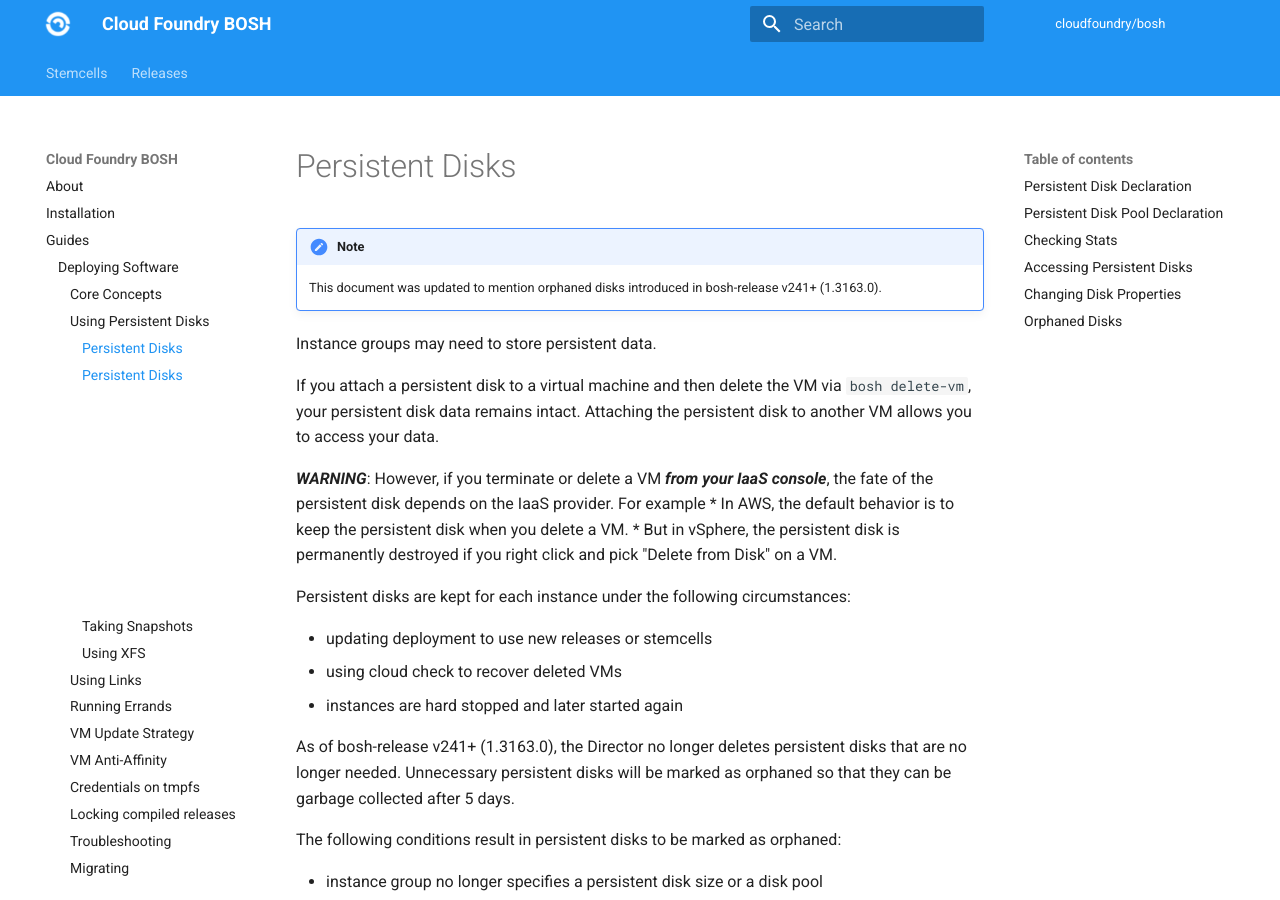
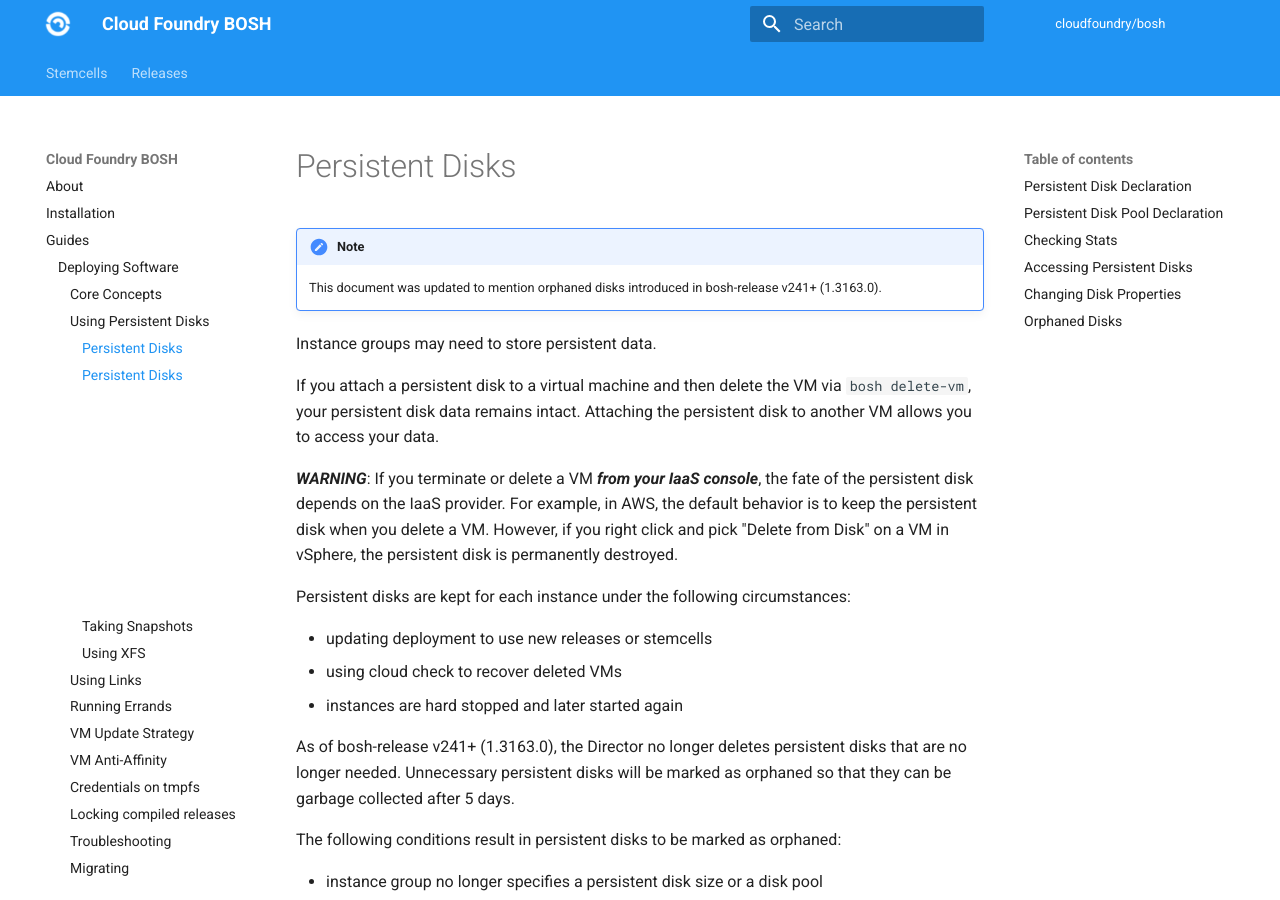
Before and after one commit to cloudfoundry/docs-bosh, an MkDocs documentation site: the page built from content/persistent-disks.md, in a window 1280 px wide and 900 px high. Built offline with MkDocs 1.6.1 and Material for MkDocs 9.7.7, drawn with Linux system fonts in a browser that asks for light colours; old or Windows-style settings are respelled for this version of MkDocs.

Commit message:
Persistent disk polishing
* Asterisk chars in warning section do not produce bullet points in the HTML view. Considering this and that we do not plan to share an exhaustive list within the warning, I suggest to rephrase emphasizing those are just two examples of default IaaS behavior.
* Besides, starting a paragraph with "however" (while this word has a proper place later in the paragraph) and bullet points with "For example" does not look like the best style of writing.

```diff
--- a/content/persistent-disks.md
+++ b/content/persistent-disks.md
@@ -6,10 +6,7 @@ Instance groups may need to store persistent data.
 If you attach a persistent disk to a virtual machine and then delete the VM via `bosh delete-vm`, your
 persistent disk data remains intact. Attaching the persistent disk to another VM allows you to access your data.
 
-***WARNING***: However, if you terminate or delete a VM ***from your IaaS console***, the fate of the persistent
-disk depends on the IaaS provider.  For example
-* In AWS, the default behavior is to keep the persistent disk when you delete a VM.
-* But in vSphere, the persistent disk is permanently destroyed if you right click and pick "Delete from Disk" on a VM.
+***WARNING***: If you terminate or delete a VM ***from your IaaS console***, the fate of the persistent disk depends on the IaaS provider. For example, in AWS, the default behavior is to keep the persistent disk when you delete a VM. However, if you right click and pick "Delete from Disk" on a VM in vSphere, the persistent disk is permanently destroyed.
 
 Persistent disks are kept for each instance under the following circumstances:
 
```
